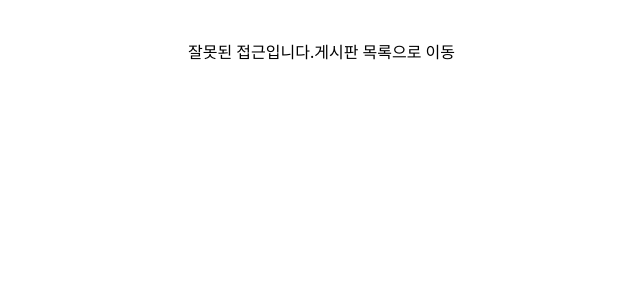
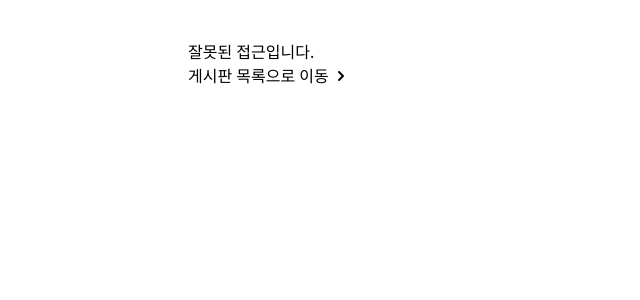
Before and after one commit to Chaemin-L/board, a React (Vite) app: page /boards/1 in a window 1280 px wide. Shown: the top 300 px of the page, without its empty margins (242-882 px from the left). Built offline with nearby package versions, Linux system fonts and the light colour scheme.

Commit message:
chore: detail 페이지 스타일링 추가

```diff
--- a/src/page/board/detail/index.tsx
+++ b/src/page/board/detail/index.tsx
@@ -41,7 +41,25 @@ const BoardDetailPage = () => {
   if (!state)
     return (
       <div>
-        잘못된 접근입니다.<Link to="/boards">게시판 목록으로 이동</Link>
+        <span className="block">잘못된 접근입니다.</span>
+        <Link to="/boards" className="items-center hover:underline inline-flex">
+          게시판 목록으로 이동
+          <svg
+            className="inline"
+            width="24"
+            height="24"
+            viewBox="0 0 24 24"
+            fill="none"
+            xmlns="http://www.w3.org/2000/svg"
+          >
+            <path
+              fill-rule="evenodd"
+              clip-rule="evenodd"
+              d="M9.29289 7.29289C9.68342 6.90237 10.3166 6.90237 10.7071 7.29289L14.7071 11.2929C15.0976 11.6834 15.0976 12.3166 14.7071 12.7071L10.7071 16.7071C10.3166 17.0976 9.68342 17.0976 9.29289 16.7071C8.90237 16.3166 8.90237 15.6834 9.29289 15.2929L12.5858 12L9.29289 8.70711C8.90237 8.31658 8.90237 7.68342 9.29289 7.29289Z"
+              fill="black"
+            />
+          </svg>
+        </Link>
       </div>
     );
 
```
